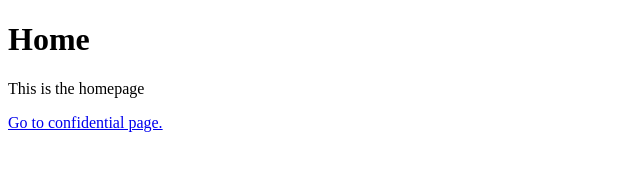
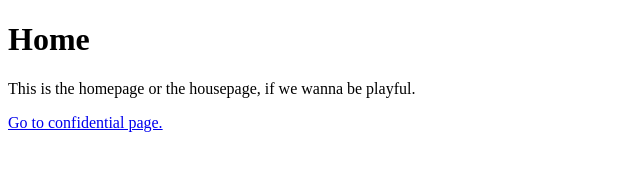
Before and after one commit to AlfredOdey/Git-And-GitHub-Tutorial, a plain HTML site: page index.html in a window 1280 px wide. Shown: the whole page, without its empty margins (0-640 px from the left). Drawn offline with Linux system fonts and the light colour scheme.

```diff
--- a/index.html
+++ b/index.html
@@ -7,7 +7,7 @@
 </head>
 <body>
   <h1>Home</h1>
-  <p>This is the homepage</p>
+  <p>This is the homepage or the housepage, if we wanna be playful.</p>
   <a href="secrets.html">Go to confidential page.</a>
 
 </body>
```
